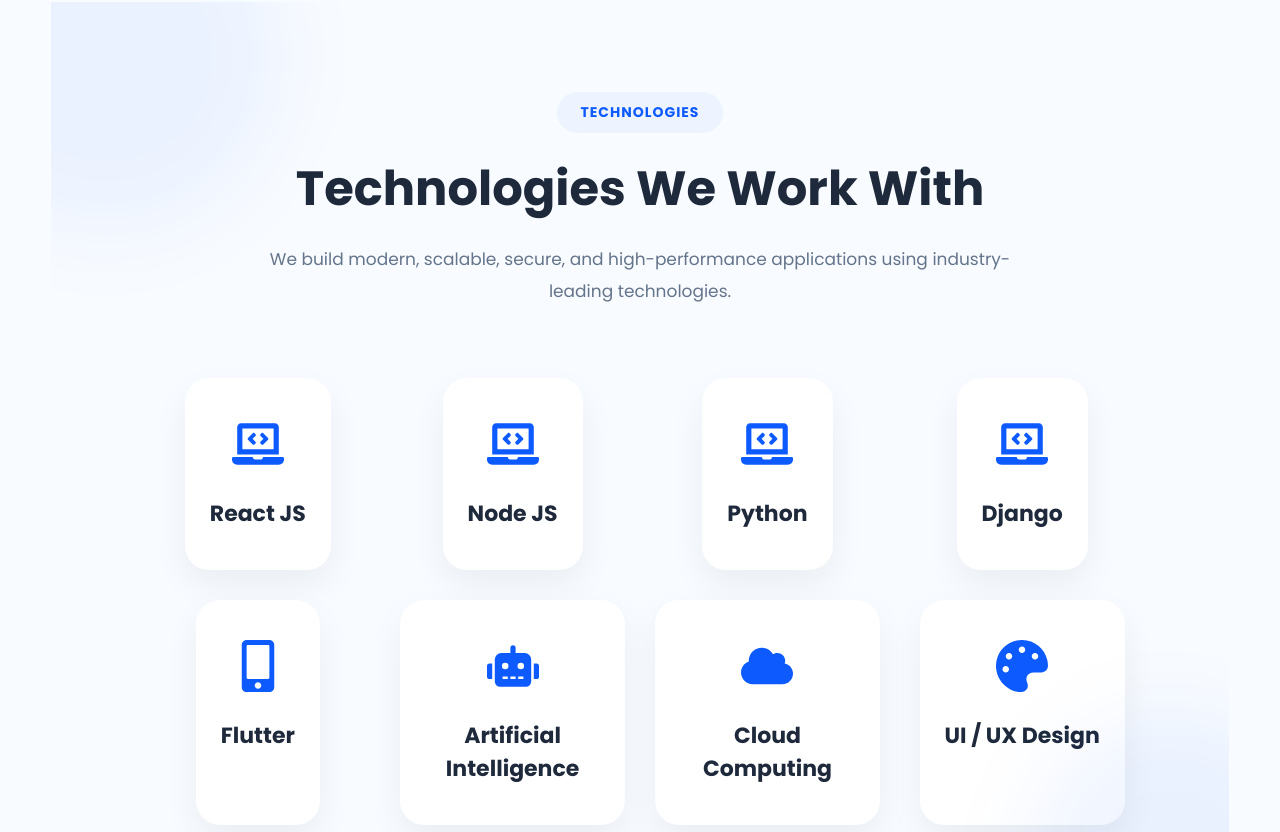
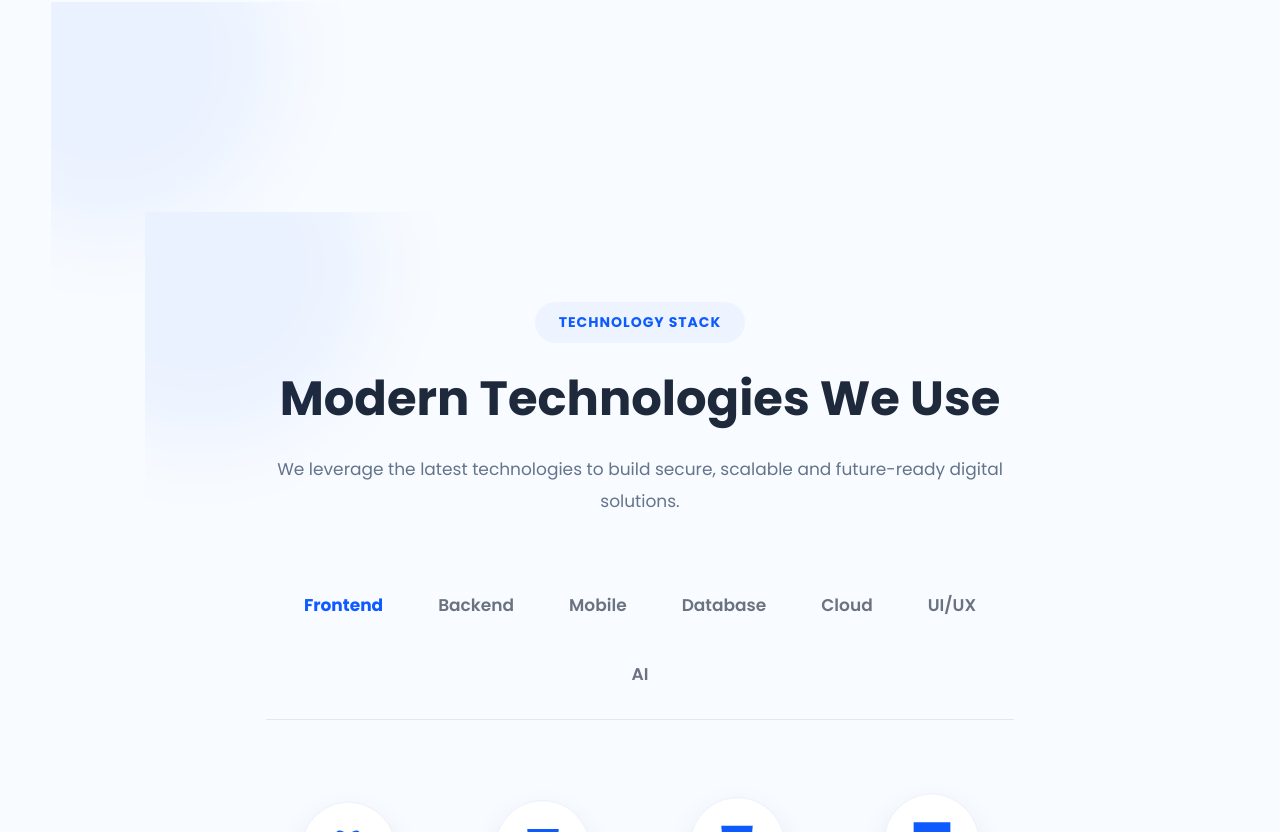
Before and after one commit to Poorana-123/company-website, a React app in the folder frontend/: page /Port in a window 1280 px wide. Shown: the part 4168-5000 px from the top of the page. Built offline with nearby package versions, Linux system fonts and the light colour scheme; the HTML template or start-up script is replaced by a standard one.

Commit message:
why updated

```diff
--- a/frontend/src/components/Portfolio.jsx
+++ b/frontend/src/components/Portfolio.jsx
@@ -1,5 +1,6 @@
 import { useState } from "react";
 import "../styles/Portfolio.css";
+import Tech from "./Tech";
 
 import {
   FaLaptopCode,
@@ -503,129 +504,9 @@ function Portfolio() {
 
       <section className="technology-section">
 
-        <div className="section-heading">
 
-          <span>
 
-            TECHNOLOGIES
-
-          </span>
-
-          <h2>
-
-            Technologies We Work With
-
-          </h2>
-
-          <p>
-
-            We build modern, scalable, secure, and high-performance
-            applications using industry-leading technologies.
-
-          </p>
-
-        </div>
-
-        <div className="technology-grid">
-
-          <div className="tech-card">
-
-            <FaLaptopCode />
-
-            <h4>
-
-              React JS
-
-            </h4>
-
-          </div>
-
-          <div className="tech-card">
-
-            <FaLaptopCode />
-
-            <h4>
-
-              Node JS
-
-            </h4>
-
-          </div>
-
-          <div className="tech-card">
-
-            <FaLaptopCode />
-
-            <h4>
-
-              Python
-
-            </h4>
-
-          </div>
-
-          <div className="tech-card">
-
-            <FaLaptopCode />
-
-            <h4>
-
-              Django
-
-            </h4>
-
-          </div>
-
-          <div className="tech-card">
-
-            <FaMobileAlt />
-
-            <h4>
-
-              Flutter
-
-            </h4>
-
-          </div>
-
-          <div className="tech-card">
-
-            <FaRobot />
-
-            <h4>
-
-              Artificial Intelligence
-
-            </h4>
-
-          </div>
-
-          <div className="tech-card">
-
-            <FaCloud />
-
-            <h4>
-
-              Cloud Computing
-
-            </h4>
-
-          </div>
-
-          <div className="tech-card">
-
-            <FaPalette />
-
-            <h4>
-
-              UI / UX Design
-
-            </h4>
-
-          </div>
-
-        </div>
-
+       <Tech/>
       </section>
             {/* =====================================
               CLIENT SUCCESS
--- a/frontend/src/styles/Why.css
+++ b/frontend/src/styles/Why.css
@@ -290,7 +290,7 @@
     .why-image img {
 
         height: 480px;
-        width: auto;
+
 
     }
 
```
